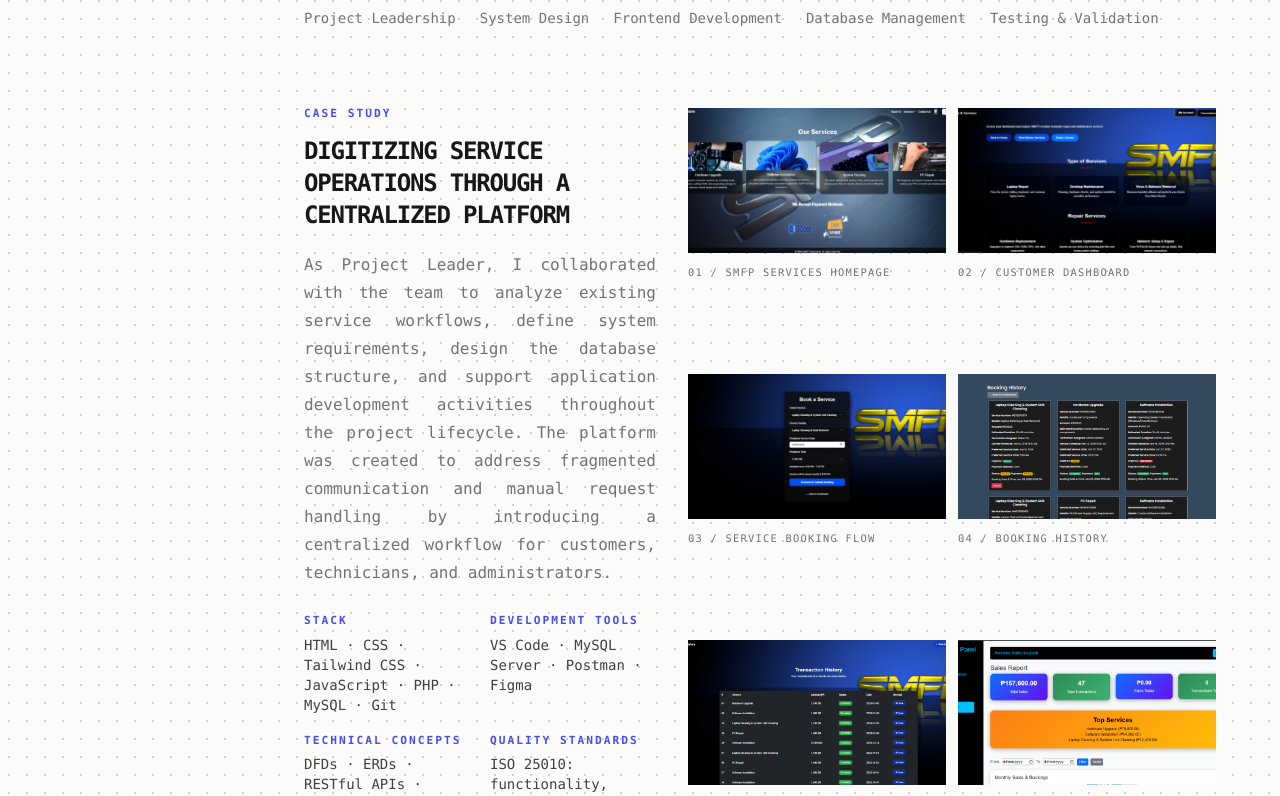
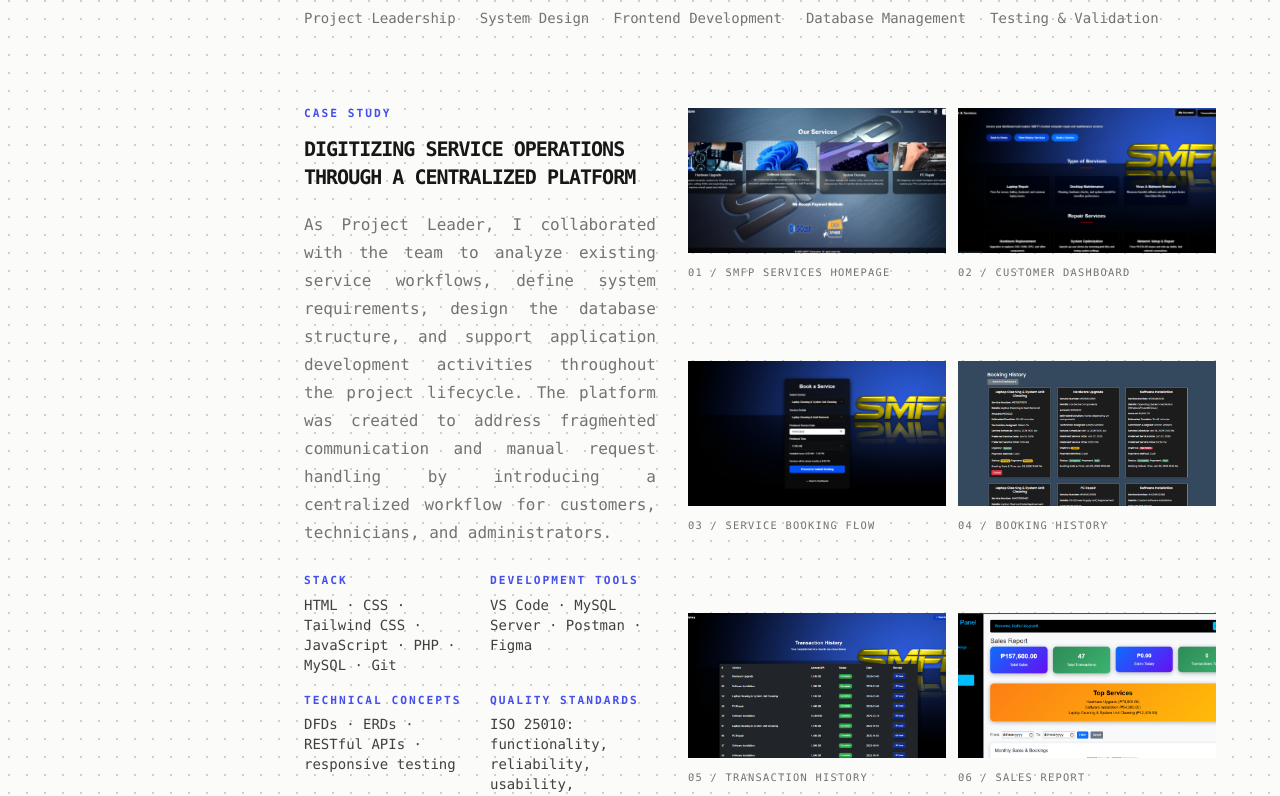
Before and after one commit to buhanghangjay-git/jaybuhanghang, a Next.js app: page / in a window 1280 px wide. Shown: the part 2240-3036 px from the top of the page. Built offline with nearby package versions, Linux system fonts and the light colour scheme.

Commit message:
resize font

```diff
--- a/components/Projects.tsx
+++ b/components/Projects.tsx
@@ -36,7 +36,7 @@ export default function Projects() {
 				<div className="mt-12 grid gap-8 pt-8 lg:grid-cols-[0.8fr_1.2fr]">
 					<div>
 						<p className="section-kicker">Case study</p>
-						<h3 className="mt-4 text-2xl font-black uppercase tracking-[-0.05em]">Digitizing Service Operations Through a Centralized Platform</h3>
+						<h3 className="mt-4 text-xl font-black uppercase tracking-[-0.05em]">Digitizing Service Operations Through a Centralized Platform</h3>
 						<p className="mt-5 text-left leading-7 text-neutral-500 sm:text-justify">As Project Leader, I collaborated with the team to analyze existing service workflows, define system requirements, design the database structure, and support application development activities throughout the project lifecycle.
 
 The platform was created to address fragmented communication and manual request handling by introducing a centralized workflow for customers, technicians, and administrators.</p>
@@ -55,9 +55,9 @@ The platform was created to address fragmented communication and manual request
 										<div className="flip-card-front absolute inset-0 bg-neutral-900">
 											<Image src={screenshot.src} alt={screenshot.label} fill sizes="(min-width: 1024px) 35vw, 90vw" className="object-cover object-top" />
 										</div>
-										<div className="flip-card-back absolute inset-0 flex flex-col justify-between bg-[#464feb] p-5 text-white">
+										<div className="flip-card-back absolute inset-0 flex flex-col justify-between bg-[#464feb] p-4 text-white">
 											<span className="font-mono text-xs font-bold uppercase tracking-[0.12em]">0{index + 1} / SmartLink</span>
-											<p className="text-lg font-bold leading-6">{screenshot.detail}</p>
+											<p className="text-base font-bold leading-6 lg:text-base">{screenshot.detail}</p>
 											<span className="font-mono text-[0.65rem] uppercase tracking-[0.12em]">Hover or focus to return</span>
 										</div>
 									</div>
```
